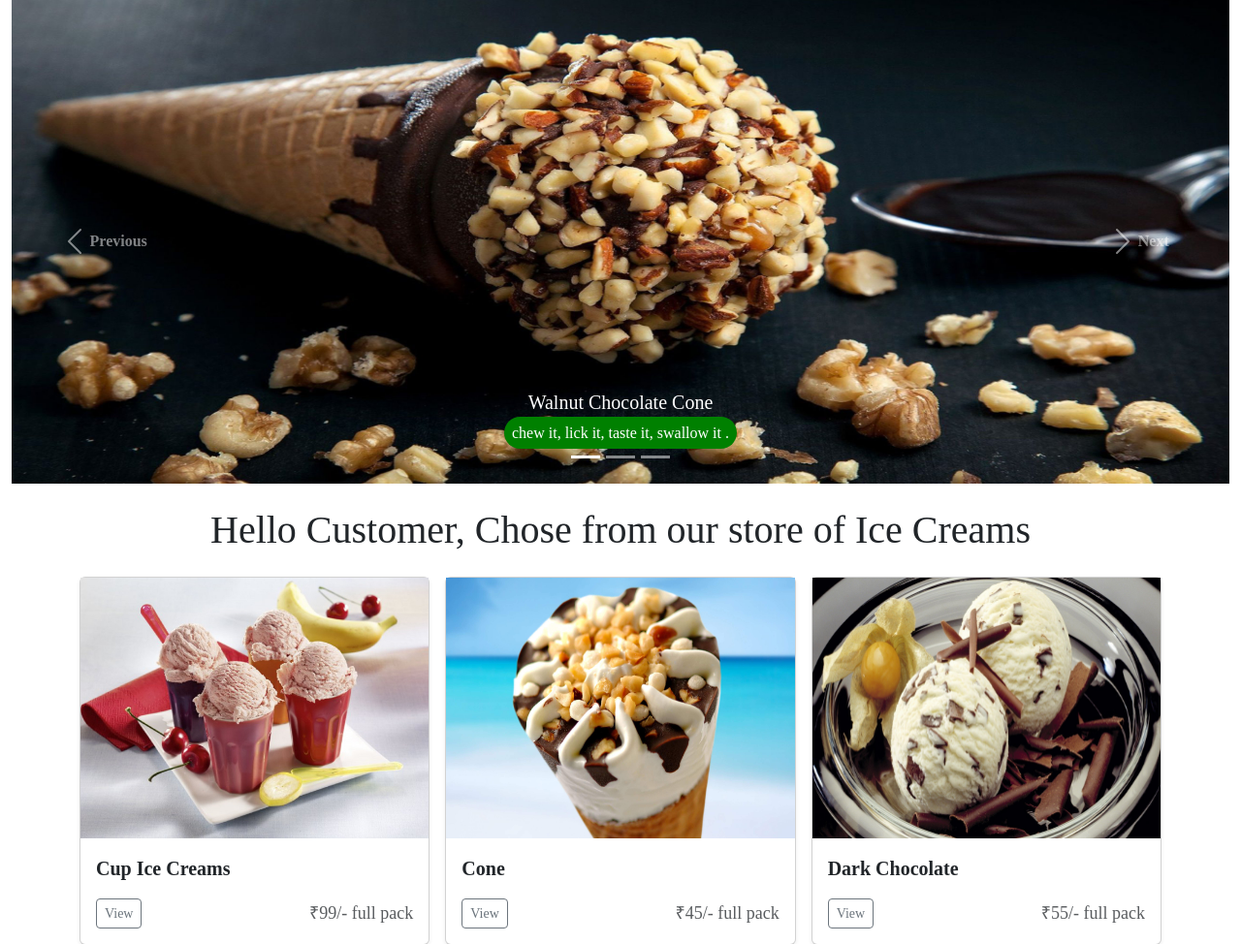
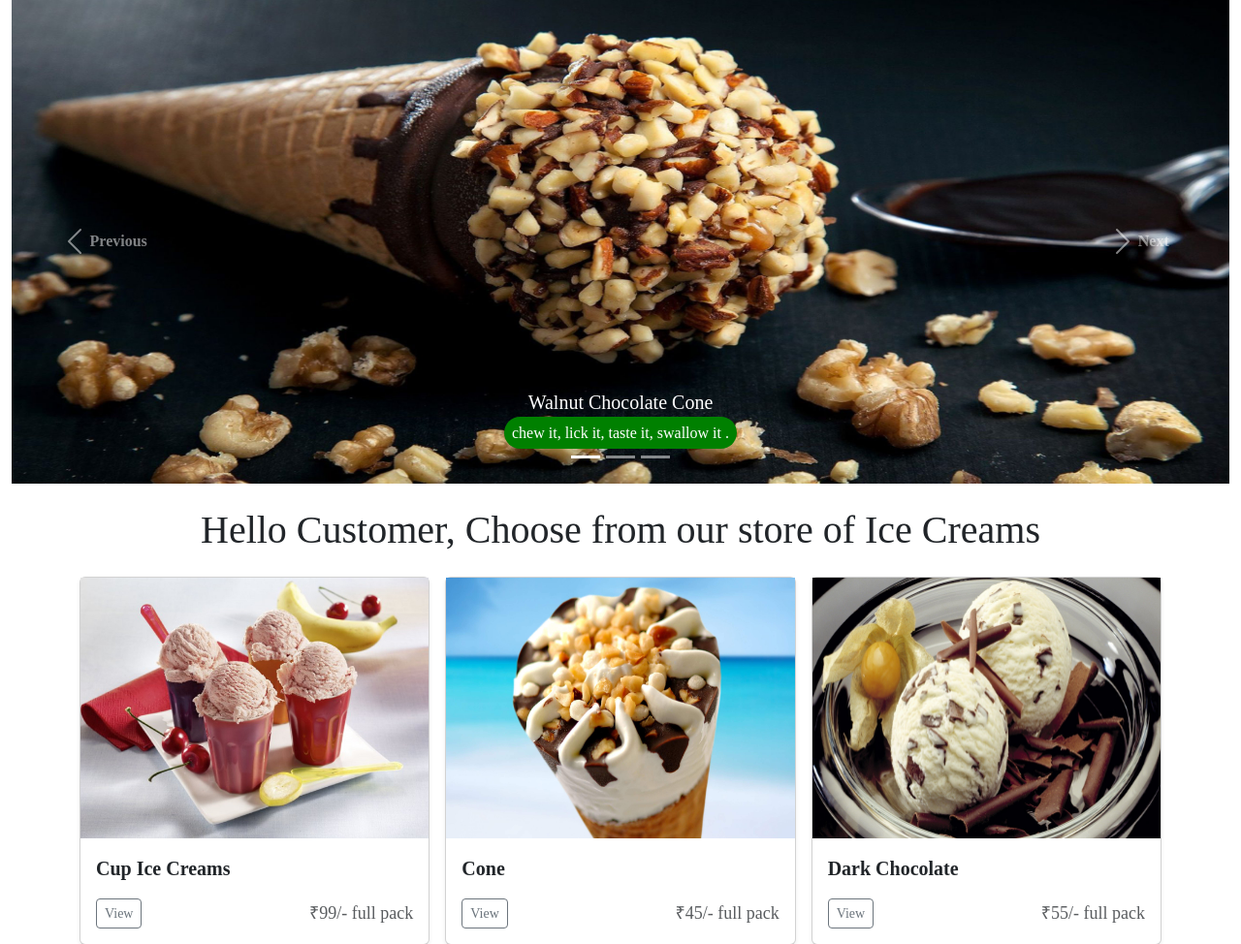
Before and after one commit to iash8090/icecream-website-Django, a Django app: page / in a window 1280 px wide. Shown: the part 65-1039 px from the top of the page at 97% size. Run offline with Django 4.2, Linux system fonts and the light colour scheme; data comes from the database, SQL or seed files in the repository.

Commit message:
Update index.html

```diff
--- a/templates/index.html
+++ b/templates/index.html
@@ -53,9 +53,9 @@
 </div>
 
     {% if name %}  <!-- if name parameter is given in views.py request then print this -->
-    <h1 class="my-4 text-center" style="font-family:Chaparral Pro Light;">Hello {{ name }}, Chose from our store of Ice Creams</h1>
+    <h1 class="my-4 text-center" style="font-family:Chaparral Pro Light;">Hello {{ name }}, Choose from our store of Ice Creams</h1>
     {% else %}
-    <h1 class="my-4 text-center" style="font-family:Chaparral Pro Light;"> Hello Customer, Chose from our store of Ice Creams</h1>
+    <h1 class="my-4 text-center" style="font-family:Chaparral Pro Light;"> Hello Customer, Choose from our store of Ice Creams</h1>
     {% endif %}
 
 <div class="container">
@@ -79,6 +79,13 @@
             </div>
           </div>
         </div>
+
+<!-- If there is no data in record -->
+        {% empty %}
+        <div class="container my-3" style="text-align: center">
+        <h2>  No IceCream Found </h2>
+        </div>
+
         {% endfor %}
 
       </div>
```
